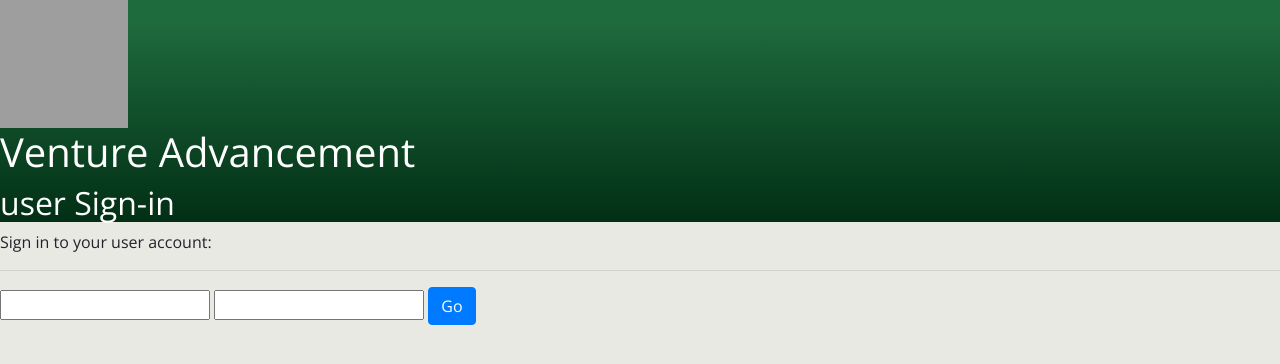
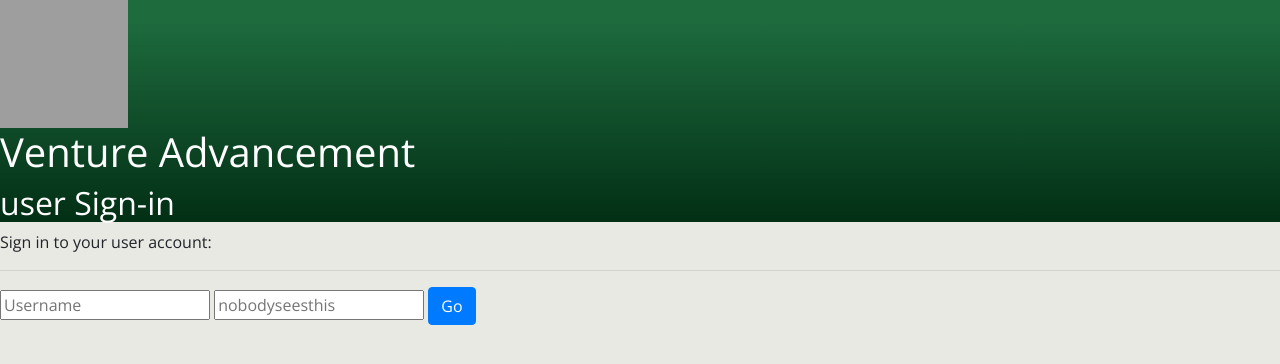
Before and after one commit to kketg/Venture-Scout-Advancement-Tool, a Flask app: page /signin/user/ in a window 1280 px wide. Shown: the top 364 px of the page. Run offline with Flask 2, Linux system fonts and the light colour scheme; some libraries are stand-ins or nearby versions; grey boxes are pictures that could not be loaded.

Commit message:
Make input more nice?

```diff
--- a/templates/signin.html
+++ b/templates/signin.html
@@ -27,16 +27,16 @@
       function doauth() {
         var username = document.getElementById('user').value;
         var password = document.getElementById('password').value;
-        var whatdo = "{{type}}"
-        var url = ""
+        var whatdo = "{{type}}";
+        var url = "";
         if (whatdo == "admin") {url = "/auth/admin/" + username + "/" + password + "/";}
         else {url = "/adv/" + username + "/" + password + "/";}
         window.location.replace(url);
       }
     </script>
     <div id="bodi">
-        <input type="text" id="user"></input>
-        <input type="password" id="password"></input>
+        <input type="text" id="user" placeholder="Username"></input>
+        <input type="password" id="password" placeholder="nobodyseesthis"></input>
         <button class="btn btn-primary" type="button" onclick="doauth();">Go</button>
     </div>
     <div id="nothing">
```
